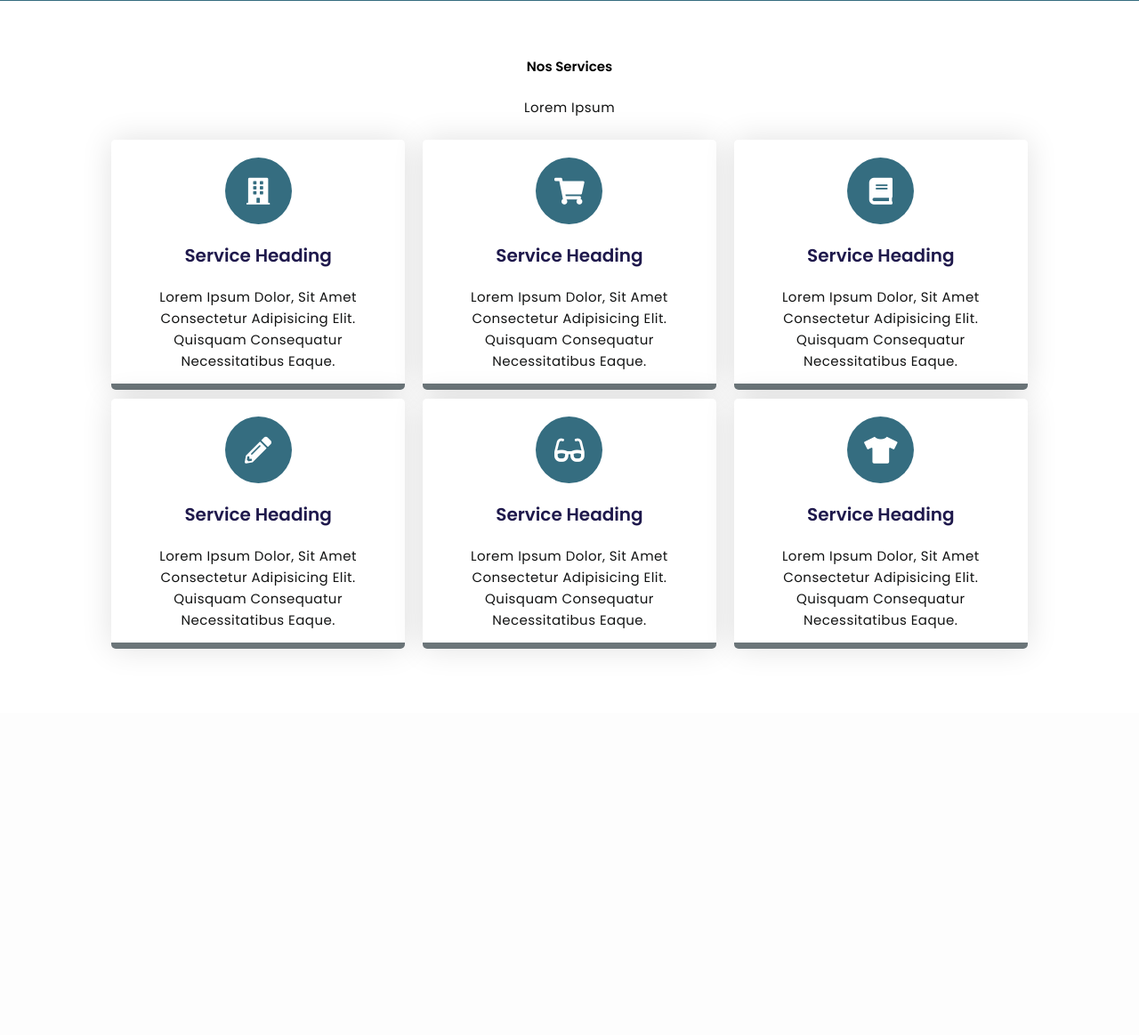
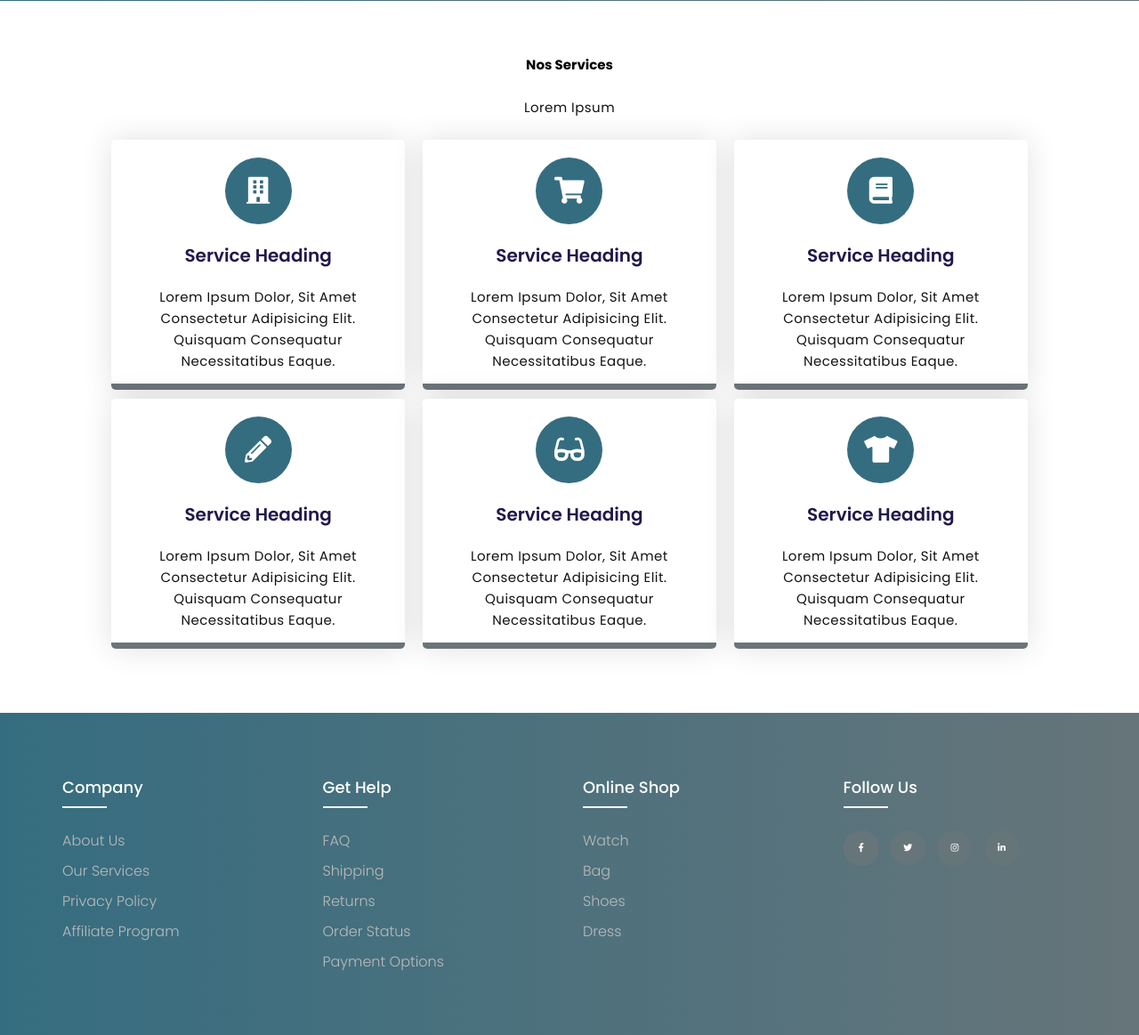
Before and after one commit to K1roo/Dicoland, a PHP site: page /services/services.html in a window 1280 px wide. Shown: the part 179-1342 px from the top of the page at 89% size. Before the commit the page ends 909 px from the top, so only its background shows below. Run offline with PHP 8.4, Linux system fonts and the light colour scheme; some libraries are stand-ins or nearby versions.

Commit message:
feat(Footer): code file done (only in services)

```diff
--- /dev/null
+++ b/css/footerstyle.css
@@ -0,0 +1,93 @@
+@import url('https://fonts.googleapis.com/css2?family=Poppins:wght@300;400;500;600;700&display=swap');
+body{
+  line-height: 1.5;
+  font-family: 'Poppins', sans-serif;
+}
+*{
+  margin:0;
+  padding:0;
+  box-sizing: border-box;
+}
+.container{
+  max-width: 1170px;
+  margin:auto;
+}
+.row{
+  display: flex;
+  flex-wrap: wrap;
+}
+ul{
+  list-style: none;
+}
+.footer{
+  background: linear-gradient(to right,#356d80, #66757a);
+    padding: 70px 0;
+}
+.footer-col{
+   width: 25%;
+   padding: 0 15px;
+}
+.footer-col h4{
+  font-size: 18px;
+  color: #ffffff;
+  text-transform: capitalize;
+  margin-bottom: 35px;
+  font-weight: 500;
+  position: relative;
+}
+.footer-col h4::before{
+  content: '';
+  position: absolute;
+  left:0;
+  bottom: -10px;
+  background-color: #ffffff;
+  height: 2px;
+  box-sizing: border-box;
+  width: 50px;
+}
+.footer-col ul li:not(:last-child){
+  margin-bottom: 10px;
+}
+.footer-col ul li a{
+  font-size: 16px;
+  text-transform: capitalize;
+  color: #ffffff;
+  text-decoration: none;
+  font-weight: 300;
+  color: #bbbbbb;
+  display: block;
+  transition: all 0.3s ease;
+}
+.footer-col ul li a:hover{
+  color: #ffffff;
+  padding-left: 8px;
+}
+.footer-col .social-links a{
+  display: inline-block;
+  height: 40px;
+  width: 40px;
+  background-color: #66757a;
+  margin:0 10px 10px 0;
+  text-align: center;
+  line-height: 40px;
+  border-radius: 50%;
+  color: #ffffff;
+  transition: all 0.5s ease;
+}
+.footer-col .social-links a:hover{
+  color: #24262b;
+  background-color: #ffffff;
+}
+
+/*responsive*/
+@media(max-width: 767px){
+  .footer-col{
+    width: 50%;
+    margin-bottom: 30px;
+}
+}
+@media(max-width: 574px){
+  .footer-col{
+    width: 100%;
+}
+}
--- a/css/index.css
+++ b/css/index.css
@@ -453,7 +453,7 @@ section{
 }
 
 .newsletter{
-    background:url(../image/letter-bg.jpg) no-repeat;
+    background:url(../index-image/letter-bg.jpg) no-repeat;
     background-size: cover;
     background-position: center;
     background-attachment: fixed;
--- a/css/servicesnav.css
+++ b/css/servicesnav.css
@@ -1,7 +1,7 @@
 @import url('https://fonts.googleapis.com/css2?family=Poppins:wght@100;300;400;500;600&display=swap');
 
 :root{
-    --green:#356d80;
+    --green:linear-gradient(to right,#356d80, #66757a);
     --dark-color:#444646;
     --black:#444;
     --light-color:#666;
--- a/services/services.html
+++ b/services/services.html
@@ -111,6 +111,60 @@
     <script src="https://unpkg.com/swiper@7/swiper-bundle.min.js"></script>
 
     <!-- custom js file link  -->
-    <script src="/services/servicesscript.js"></script>
+    <script src="/js/servicesscript.js"></script>
 </body>
+<footer>
+<head>
+  <title>Footer Design</title>
+  <meta charset="utf-8">
+  <meta name="viewport" content="width=device-width, initial-scale=1">
+  <link rel="stylesheet" href="/css/footerstyle.css">
+  <link rel="stylesheet" type="text/css" href="https://cdnjs.cloudflare.com/ajax/libs/font-awesome/5.15.1/css/all.min.css">
+</head>
+<body>
+
+  <footer class="footer">
+     <div class="container">
+      <div class="row">
+        <div class="footer-col">
+          <h4>company</h4>
+          <ul>
+            <li><a href="#">about us</a></li>
+            <li><a href="#">our services</a></li>
+            <li><a href="#">privacy policy</a></li>
+            <li><a href="#">affiliate program</a></li>
+          </ul>
+        </div>
+        <div class="footer-col">
+          <h4>get help</h4>
+          <ul>
+            <li><a href="#">FAQ</a></li>
+            <li><a href="#">shipping</a></li>
+            <li><a href="#">returns</a></li>
+            <li><a href="#">order status</a></li>
+            <li><a href="#">payment options</a></li>
+          </ul>
+        </div>
+        <div class="footer-col">
+          <h4>online shop</h4>
+          <ul>
+            <li><a href="#">watch</a></li>
+            <li><a href="#">bag</a></li>
+            <li><a href="#">shoes</a></li>
+            <li><a href="#">dress</a></li>
+          </ul>
+        </div>
+        <div class="footer-col">
+          <h4>follow us</h4>
+          <div class="social-links">
+            <a href="#"><i class="fab fa-facebook-f"></i></a>
+            <a href="#"><i class="fab fa-twitter"></i></a>
+            <a href="#"><i class="fab fa-instagram"></i></a>
+            <a href="#"><i class="fab fa-linkedin-in"></i></a>
+          </div>
+        </div>
+      </div>
+     </div>
+  </footer>
+
 </html>
```
Also changed, not shown: services/footerservices.html (added, +53 -0 lines), index.html (line endings or trailing spaces), js/servicesscript.js (renamed from services/servicesscript.js).
